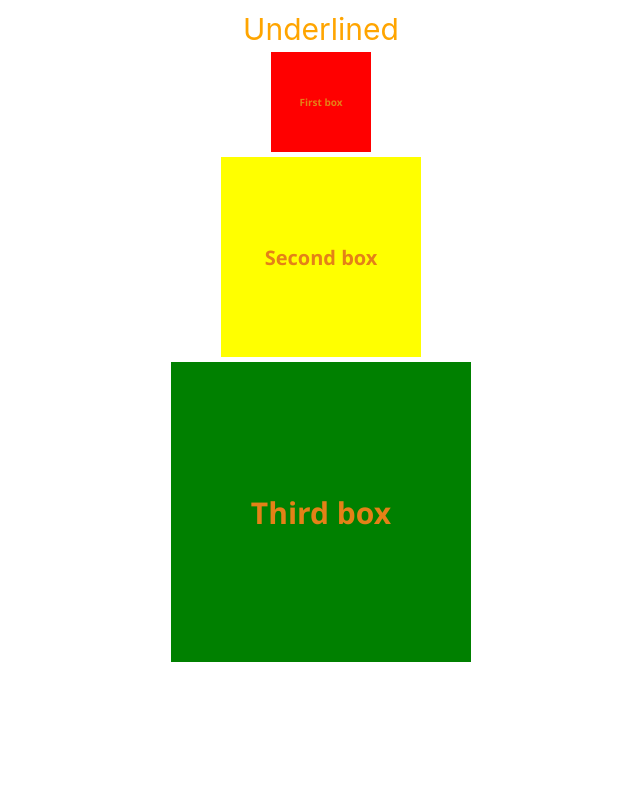
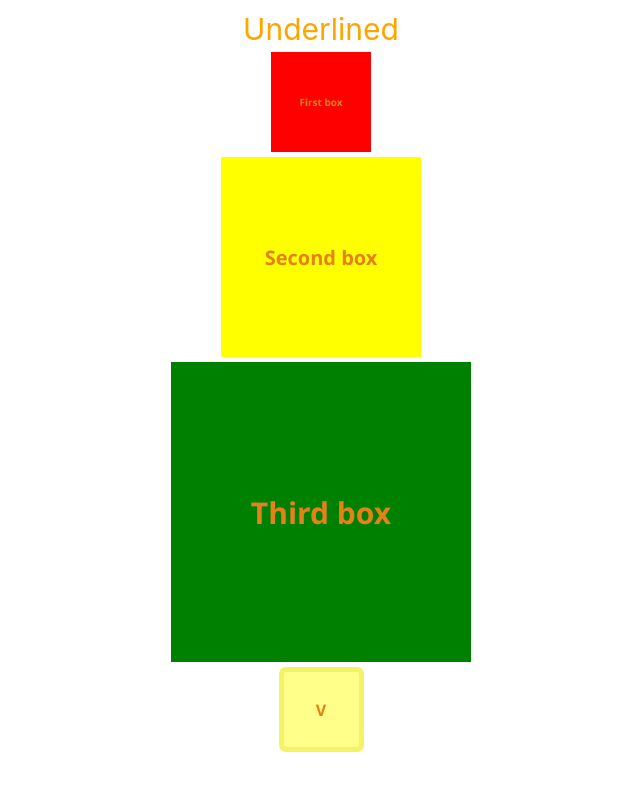
Before and after one commit to miksturchik/js_pro-lesson-4, a React (Create React App) app: page / in a window 1280 px wide. Shown: the part 205-996 px from the top of the page, without its empty margins (319-959 px from the left). Before the commit the page ends 917 px from the top, so only its background shows below. Built offline with nearby package versions, Linux system fonts and the light colour scheme.

Commit message:
init (task 6) : add solution for a checkbox task

```diff
--- /dev/null
+++ b/src/Checkbox.css
@@ -0,0 +1,13 @@
+.checkbox {
+    color: rgb(228, 129, 23);
+    font-family: "Segoe UI", Tahoma, Geneva, Verdana, sans-serif;
+    font-weight: 800;
+    display: flex;
+    width: 75px;
+    height: 75px;
+    background-color:rgb(255, 255, 138);
+    cursor: pointer;
+    border-radius: 7px;
+    border: 5px solid rgb(243, 243, 99);
+
+  }
--- /dev/null
+++ b/src/Checkbox.js
@@ -0,0 +1,23 @@
+import { useState } from "react";
+import "./Checkbox.css";
+
+function Checkbox() {
+    const [box, setBox] = useState("V");
+
+    return (
+        <div className="checkbox">
+            <div
+                onClick={() => {
+                    if (box === "V") {
+                        return setBox("X");
+                    }
+                    setBox("V");
+                }}
+            >
+                {box}
+            </div>
+        </div>
+    );
+}
+
+export default Checkbox;
--- a/src/index.js
+++ b/src/index.js
@@ -1,6 +1,7 @@
 import React from "react";
 import ReactDOM from "react-dom/client";
 import "./index.css";
+import Checkbox from "./Checkbox.js";
 
 import Text from "./Text";
 import Boxes from "./Boxes";
@@ -35,5 +36,7 @@ root.render(
         <Boxes titleSize={10} label="First box" cssClass="small" />
         <Boxes titleSize={20} label="Second box" cssClass="medium" />
         <Boxes titleSize={30} label="Third box" cssClass="big" />
+
+        <Checkbox boxSize={30} />
     </React.StrictMode>,
 );
```
